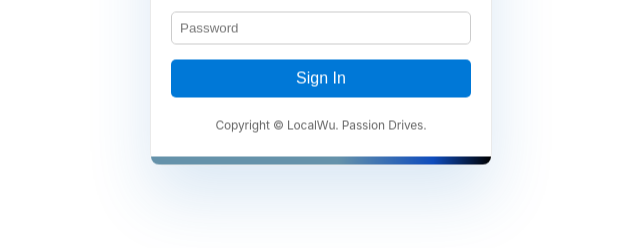
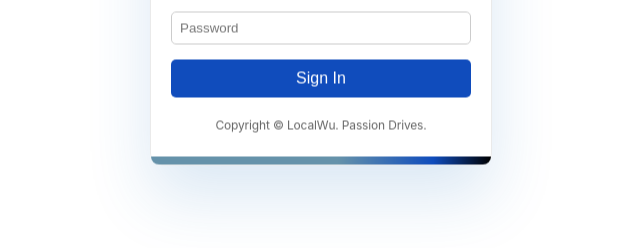
Before and after one commit to DashCal/CommonCtnManager, a plain HTML site: page index.html in a window 1280 px wide. Shown: the part 386-634 px from the top of the page, without its empty margins (319-959 px from the left). Drawn offline with Linux system fonts and the light colour scheme; a web font is replaced by a local one.

Commit message:
Update LoginPage.css

```diff
--- a/Style/LoginPage.css
+++ b/Style/LoginPage.css
@@ -132,7 +132,7 @@ html {
 button {
     width: 100%;
     padding: 10px;
-    background-color: #0078d7;
+    background-color: #104CBC;
     color: #ffffff;
     border: none;
     border-radius: 5px;
@@ -141,7 +141,7 @@ button {
 }
 
 button:hover {
-    background-color: #005a9e;
+    background-color: #000000;
 }
 
 .errorMessage {
```
